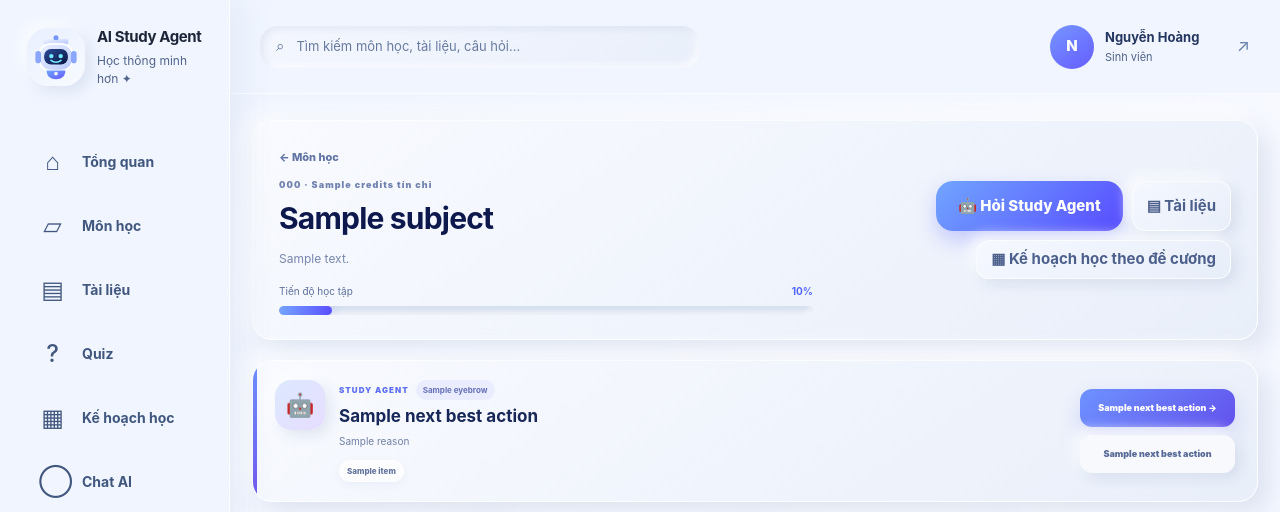
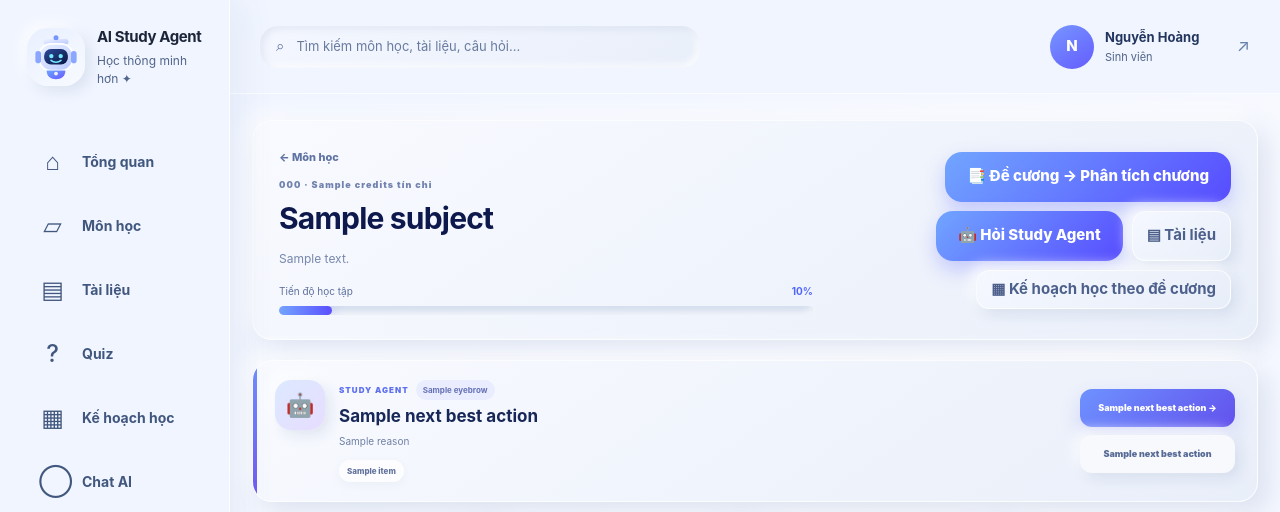
Before and after one commit to nguyencongthanh09102005-beep/AI-Study-Agent, a Flask app: template templates/subject_detail.html in a window 1280 px wide. Shown: the top 512 px of the page. Run offline with Flask 3, Linux system fonts and the light colour scheme; the template is opened without the code that fills it: most values are stand-ins (such as "Sample title", 1, 10 or a date in 2020).

Commit message:
feat(course): enter syllabus review from the selected subject

```diff
--- a/templates/subject_detail.html
+++ b/templates/subject_detail.html
@@ -19,6 +19,7 @@
   </div>
 
   <div class="agent-subject-actions">
+    <a class="soft-primary" href="{{ url_for('syllabus.review', subject_id=subject.id) }}">📑 Đề cương → Phân tích chương</a>
     <a class="soft-primary" href="{{ url_for('chat') }}?subject_id={{ subject.id }}">🤖 Hỏi Study Agent</a>
     <a class="ghost-action" href="{{ url_for('documents') }}">▤ Tài liệu</a>
     <a class="ghost-action" href="{{ url_for('study_plan', subject_id=subject.id) }}">▦ Kế hoạch học theo đề cương</a>
```
